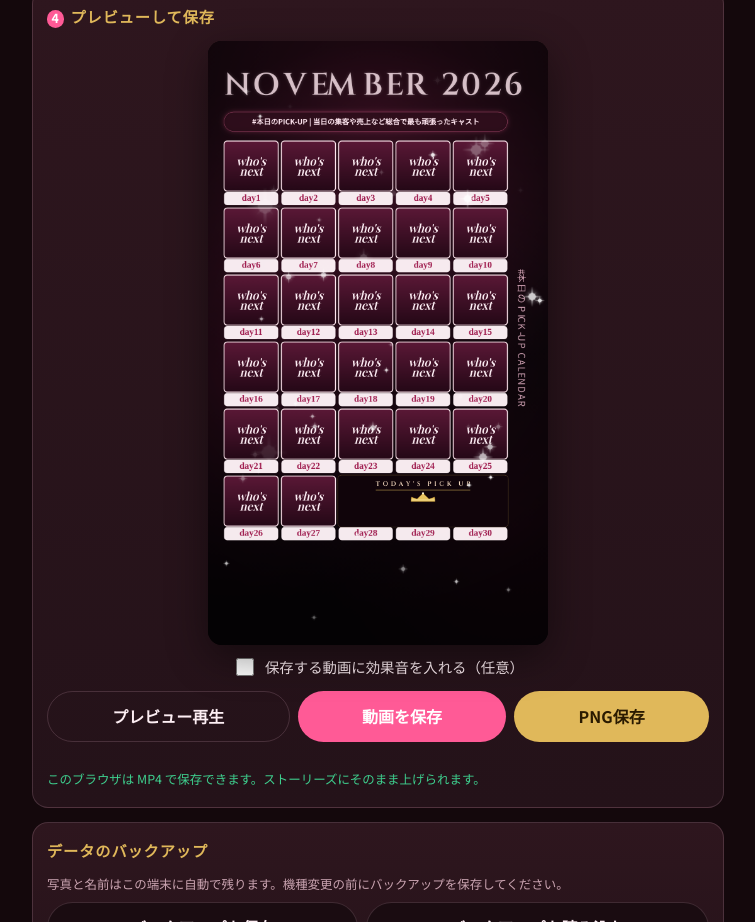
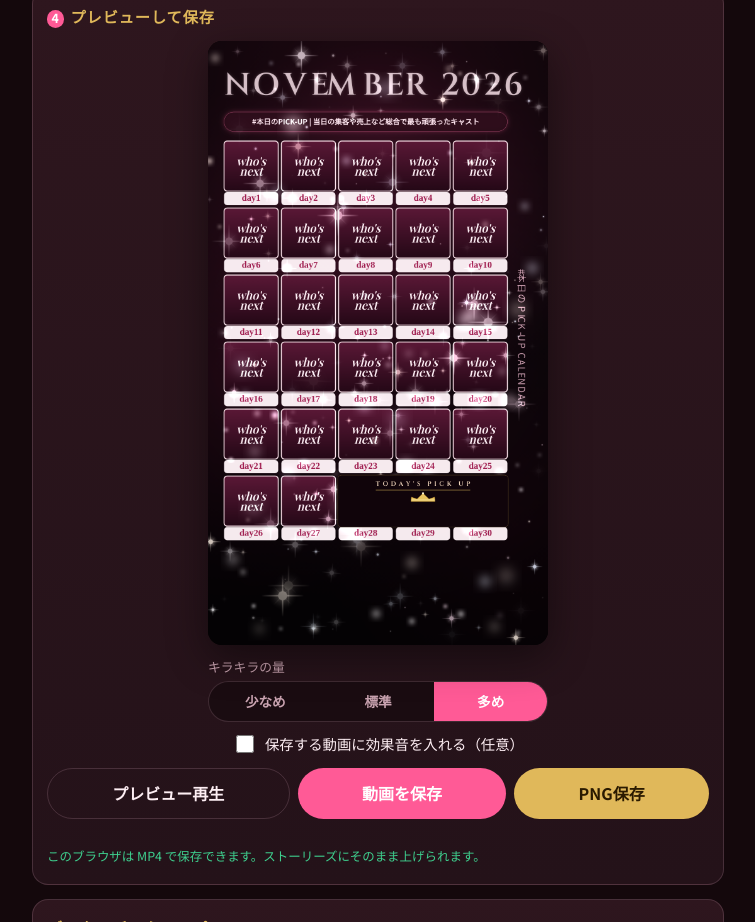
Before and after one commit to cocarero-glitch/cocarero-glitch.github.io, a plain HTML site: page pickup-calendar/index.html in a window 1280 px wide. Shown: the part 3072-3994 px from the top of the page, without its empty margins (262-1017 px from the left). Drawn offline with nearby package versions, Linux system fonts and the light colour scheme; a web font is replaced by a local one.

Commit message:
Update the pickup calendar sparkle effect.
Co-authored-by: cocarero-glitch <cocarero-glitch@users.noreply.github.com>

```diff
--- a/pickup-calendar/index.html
+++ b/pickup-calendar/index.html
@@ -110,6 +110,15 @@ input[type="color"] { height: 42px; padding: 4px; }
 #work { position: absolute; left: -9999px; top: 0; width: 1080px; height: 1920px; }
 .toggle { display: flex; align-items: center; gap: 8px; font-size: 0.9rem; }
 .toggle input { width: 18px; height: 18px; }
+.seg {
+  display: flex; width: 100%; border: 1px solid var(--line);
+  border-radius: 999px; overflow: hidden; background: #1a0c11;
+}
+.seg button {
+  flex: 1; border: 0; background: transparent; color: var(--muted);
+  padding: 9px 8px; cursor: pointer; font-size: 0.85rem; font-weight: 600;
+}
+.seg button.on { background: var(--accent); color: #fff; }
 .days { display: grid; grid-template-columns: repeat(auto-fill, minmax(148px, 1fr)); gap: 10px; }
 .day-card { background: #1a0c11; border: 1px solid var(--line); border-radius: 12px; padding: 8px; }
 .day-card .d-label { font-size: 0.75rem; color: var(--gold); font-weight: 700; margin-bottom: 6px; }
@@ -215,6 +224,14 @@ footer.note { font-size: 0.75rem; color: var(--muted); text-align: center; paddi
       </div>
       <canvas id="work" width="1080" height="1920"></canvas>
     </div>
+    <label class="fld" style="margin-top:12px;width:100%;max-width:340px;margin-left:auto;margin-right:auto">
+      <span>キラキラの量</span>
+      <div class="seg" id="sparkleAmt" role="radiogroup" aria-label="キラキラの量">
+        <button type="button" data-sparkle="low">少なめ</button>
+        <button type="button" data-sparkle="mid">標準</button>
+        <button type="button" data-sparkle="high" class="on">多め</button>
+      </div>
+    </label>
     <label class="toggle" style="margin-top:10px;justify-content:center">
       <input type="checkbox" id="sfxOn"> 保存する動画に効果音を入れる（任意）
     </label>
@@ -412,6 +429,7 @@ footer.note { font-size: 0.75rem; color: var(--muted); text-align: center; paddi
     month: now.getMonth() + 1,
     today: now.getDate(),
     winnerName: "",
+    sparkleAmount: "high",
     days: {}
   };
   let layout = computeLayout(daysInMonth(state.year, state.month));
@@ -420,7 +438,6 @@ footer.note { font-size: 0.75rem; color: var(--muted); text-align: center; paddi
   let logoImg = null;
   let staticLayer = null;
   let sparkles = [];
-  let starSprites = [];
   let playing = false, playTimer = 0, playStart = 0;
   let saving = false;
 
@@ -475,7 +492,7 @@ footer.note { font-size: 0.75rem; color: var(--muted); text-align: center; paddi
   async function saveAll() {
     try {
       const all = JSON.parse(localStorage.getItem(LS_KEY) || "{}");
-      all.settings = { theme: state.theme, color1: state.color1, color2: state.color2, storeName: state.storeName };
+      all.settings = { theme: state.theme, color1: state.color1, color2: state.color2, storeName: state.storeName, sparkleAmount: state.sparkleAmount };
       all.current = monthKey();
       all.months = all.months || {};
       all.months[monthKey()] = metaPayload();
@@ -517,6 +534,7 @@ footer.note { font-size: 0.75rem; color: var(--muted); text-align: center; paddi
       state.theme = all.settings.theme || state.theme;
       state.color1 = all.settings.color1 || state.color1;
       state.color2 = all.settings.color2 || state.color2;
+      if (all.settings.sparkleAmount) state.sparkleAmount = all.settings.sparkleAmount;
     }
     if (all.current) {
       const parts = all.current.split("-").map(Number);
@@ -678,74 +696,156 @@ footer.note { font-size: 0.75rem; color: var(--muted); text-align: center; paddi
     ctx.restore();
   }
 
-  function makeStarSprite(size) {
+  const SPARKLE_PLAN = {
+    low:  { nStar: 32, nStarSm: 48, nBokeh: 40, nDot: 32 },
+    mid:  { nStar: 44, nStarSm: 70, nBokeh: 62, nDot: 44 },
+    high: { nStar: 58, nStarSm: 88, nBokeh: 86, nDot: 68 }
+  };
+  const SPARKLE_COLORS = {
+    white: [255, 255, 255],
+    cool: [228, 242, 255],
+    warm: [255, 246, 230],
+    pink: [255, 232, 244]
+  };
+  function fillSprite(size, valueFn, rgb) {
     const c = document.createElement("canvas");
     c.width = c.height = size;
     const ctx = c.getContext("2d");
-    const cx = size/2, cy = size/2;
     const img = ctx.createImageData(size, size);
     const data = img.data;
-    const beam = size * 0.065, diagW = size * 0.04;
+    const cx = size / 2, cy = size / 2;
+    const r = rgb[0], g = rgb[1], b = rgb[2];
     for (let y = 0; y < size; y++) {
       for (let x = 0; x < size; x++) {
-        const dx = x + 0.5 - cx, dy = y + 0.5 - cy;
-        const ax = Math.abs(dx), ay = Math.abs(dy);
-        const vert = Math.max(0, 1 - ax/Math.max(beam,0.5)) * Math.max(0, 1 - ay/(size*0.5));
-        const horz = Math.max(0, 1 - ay/Math.max(beam,0.5)) * Math.max(0, 1 - ax/(size*0.5));
-        const rx = (dx+dy)/Math.SQRT2, ry = (dx-dy)/Math.SQRT2;
-        const d1 = Math.max(0, 1 - Math.abs(rx)/Math.max(diagW,0.4)) * Math.max(0, 1 - Math.abs(ry)/(size*0.32));
-        const d2 = Math.max(0, 1 - Math.abs(ry)/Math.max(diagW,0.4)) * Math.max(0, 1 - Math.abs(rx)/(size*0.32));
-        const dist = Math.sqrt(dx*dx+dy*dy);
-        const core = Math.pow(Math.max(0, 1 - dist/(size*0.2)), 0.55);
-        const glow = Math.pow(Math.max(0, 1 - dist/(size*0.48)), 2.2) * 0.55;
-        let v = vert + horz + 0.55*(d1+d2) + 1.35*core + glow;
-        v = Math.min(1, Math.pow(v, 0.82));
-        const i = (y*size + x) * 4;
-        data[i] = data[i+1] = data[i+2] = 255;
-        data[i+3] = (v * 255) | 0;
+        const v = valueFn(x + 0.5 - cx, y + 0.5 - cy, size);
+        if (v <= 0.002) continue;
+        const i = (y * size + x) * 4;
+        data[i] = r; data[i+1] = g; data[i+2] = b;
+        data[i+3] = (Math.min(1, v) * 255) | 0;
       }
     }
     ctx.putImageData(img, 0, 0);
     return c;
   }
+  function starValue(dx, dy, size) {
+    const ax = Math.abs(dx), ay = Math.abs(dy);
+    const dist = Math.sqrt(dx * dx + dy * dy);
+    const beam = Math.max(0.85, size * 0.026);
+    const armLen = size * 0.49;
+    const vert = Math.max(0, 1 - ax / beam) * Math.max(0, 1 - ay / armLen);
+    const horz = Math.max(0, 1 - ay / beam) * Math.max(0, 1 - ax / armLen);
+    const arms = Math.pow(vert, 1.12) + Math.pow(horz, 1.12);
+    const rx = (dx + dy) * 0.70710678, ry = (dx - dy) * 0.70710678;
+    const diagW = Math.max(0.55, size * 0.016);
+    const diagLen = size * 0.30;
+    const d1 = Math.max(0, 1 - Math.abs(rx) / diagW) * Math.max(0, 1 - Math.abs(ry) / diagLen);
+    const d2 = Math.max(0, 1 - Math.abs(ry) / diagW) * Math.max(0, 1 - Math.abs(rx) / diagLen);
+    const diags = 0.42 * (Math.pow(d1, 1.2) + Math.pow(d2, 1.2));
+    const core = Math.pow(Math.max(0, 1 - dist / (size * 0.11)), 0.42);
+    const glow = Math.pow(Math.max(0, 1 - dist / (size * 0.34)), 2.35) * 0.75;
+    return Math.min(1, Math.pow(arms * 1.2 + diags + core * 1.55 + glow, 0.76));
+  }
+  function bokehValue(dx, dy, size) {
+    const dist = Math.sqrt(dx * dx + dy * dy);
+    const sigma = size * 0.22;
+    return Math.min(1, Math.exp(-(dist * dist) / (2 * sigma * sigma)) * 0.90);
+  }
+  function dotValue(dx, dy, size) {
+    const dist = Math.sqrt(dx * dx + dy * dy);
+    const core = Math.pow(Math.max(0, 1 - dist / (size * 0.16)), 0.5);
+    const glow = Math.pow(Math.max(0, 1 - dist / (size * 0.46)), 2.15) * 0.65;
+    return Math.min(1, core * 1.25 + glow);
+  }
+  function tintedSet(sizes, valueFn) {
+    const keys = Object.keys(SPARKLE_COLORS);
+    return sizes.map(function (s) {
+      const o = {};
+      for (let i = 0; i < keys.length; i++) o[keys[i]] = fillSprite(s, valueFn, SPARKLE_COLORS[keys[i]]);
+      return o;
+    });
+  }
+  let sparkleSheets = null;
+  function ensureSparkleSprites() {
+    if (sparkleSheets) return;
+    sparkleSheets = {
+      flare: tintedSet([64, 88, 112, 136], starValue),
+      star: tintedSet([28, 40, 52, 68], starValue),
+      bokeh: tintedSet([24, 38, 54, 76, 100], bokehValue),
+      dot: tintedSet([10, 14, 18, 24], dotValue)
+    };
+  }
+  function pickColorKey(rand) {
+    const r = rand();
+    if (r < 0.46) return "white";
+    if (r < 0.72) return "cool";
+    if (r < 0.88) return "warm";
+    return "pink";
+  }
+  function addSparkleGroup(rand, n, kind, sizes, modes, baseA0, baseA1, drift, speed0, speed1) {
+    for (let i = 0; i < n; i++) {
+      const si = Math.min(sizes.length - 1, (Math.pow(rand(), 1.4) * sizes.length) | 0);
+      const mode = modes[(rand() * modes.length) | 0];
+      sparkles.push({
+        kind: kind,
+        si: si,
+        color: pickColorKey(rand),
+        x: 8 + rand() * (W - 16),
+        y: 16 + rand() * (H - 32),
+        phase: rand() * Math.PI * 2,
+        speed: speed0 + rand() * (speed1 - speed0),
+        driftX: (rand() - 0.5) * drift,
+        driftY: (rand() - 0.5) * drift * 0.8,
+        driftS: 0.22 + rand() * 0.45,
+        baseA: baseA0 + rand() * (baseA1 - baseA0),
+        mode: mode,
+        rot: (kind === "flare" || kind === "star") && rand() < 0.18 ? (rand() - 0.5) * 0.4 : 0
+      });
+    }
+  }
   function initSparkles() {
-    const sizes = [22, 32, 44, 64, 88, 120];
-    starSprites = sizes.map(makeStarSprite);
+    ensureSparkleSprites();
+    const plan = SPARKLE_PLAN[state.sparkleAmount] || SPARKLE_PLAN.high;
     const rand = seedRng(42);
     sparkles = [];
-    for (let i = 0; i < 80; i++) {
-      const pick = rand();
-      let si = 0;
-      if (pick > 0.55) si = 1;
-      if (pick > 0.75) si = 2;
-      if (pick > 0.88) si = 3;
-      if (pick > 0.95) si = 4;
-      if (pick > 0.985) si = 5;
-      sparkles.push({
-        x: 20 + rand()*(W-40),
-        y: 40 + rand()*(H-80),
-        si,
-        phase: rand() * Math.PI * 2,
-        speed: 1.1 + rand()*2.4,
-        driftX: (rand()-0.5)*18,
-        driftY: (rand()-0.5)*14,
-        baseA: 0.35 + rand()*0.65
-      });
-    }
+    addSparkleGroup(rand, plan.nStar, "flare", sparkleSheets.flare, ["pulse", "pulse", "flash"], 0.38, 0.82, 18, 1.0, 2.6);
+    addSparkleGroup(rand, plan.nStarSm, "star", sparkleSheets.star, ["pulse", "flash", "pulse"], 0.40, 0.95, 16, 1.3, 3.4);
+    addSparkleGroup(rand, plan.nBokeh, "bokeh", sparkleSheets.bokeh, ["soft", "soft", "pulse"], 0.22, 0.58, 42, 0.45, 1.3);
+    addSparkleGroup(rand, plan.nDot, "dot", sparkleSheets.dot, ["pulse", "flash", "soft"], 0.35, 0.9, 14, 1.2, 3.6);
+  }
+  function sparkleTwinkle(sp, t) {
+    const s = Math.sin(sp.phase + t * sp.speed);
+    if (sp.mode === "flash") {
+      const k = Math.max(0, s);
+      return 0.07 + 0.93 * Math.pow(k, 5.5);
+    }
+    if (sp.mode === "soft") {
+      return 0.30 + 0.55 * (0.5 + 0.5 * s);
+    }
+    return 0.40 + 0.60 * Math.pow(0.5 + 0.5 * s, 1.05);
   }
   function drawSparkles(ctx, t) {
+    if (!sparkleSheets) ensureSparkleSprites();
     ctx.save();
-    ctx.globalCompositeOperation = "screen";
+    ctx.globalCompositeOperation = "lighter";
     for (let i = 0; i < sparkles.length; i++) {
       const sp = sparkles[i];
-      const tw = Math.pow(0.5 + 0.5 * Math.sin(sp.phase + t * sp.speed), 1.55);
+      const tw = sparkleTwinkle(sp, t);
       const a = sp.baseA * tw;
-      if (a < 0.05) continue;
-      const x = sp.x + Math.sin(sp.phase*0.5 + t*0.4) * sp.driftX;
-      const y = sp.y + Math.cos(sp.phase*0.4 + t*0.35) * sp.driftY;
-      const spr = starSprites[sp.si];
+      if (a < 0.04) continue;
+      const x = sp.x + Math.sin(sp.phase * 0.55 + t * sp.driftS) * sp.driftX;
+      const y = sp.y + Math.cos(sp.phase * 0.4 + t * sp.driftS * 0.85) * sp.driftY;
+      const sheet = sparkleSheets[sp.kind];
+      const spr = sheet[sp.si][sp.color];
       ctx.globalAlpha = a;
-      ctx.drawImage(spr, x - spr.width/2, y - spr.height/2);
+      if (sp.rot) {
+        ctx.save();
+        ctx.translate(x, y);
+        ctx.rotate(sp.rot);
+        ctx.drawImage(spr, -spr.width / 2, -spr.height / 2);
+        ctx.restore();
+      } else {
+        ctx.drawImage(spr, x - spr.width / 2, y - spr.height / 2);
+      }
     }
     ctx.globalAlpha = 1;
     ctx.restore();
@@ -988,12 +1088,12 @@ footer.note { font-size: 0.75rem; color: var(--muted); text-align: center; paddi
       drawHero(ctx, box, img, rec.ox, rec.oy, 0.55 * fade);
       ctx.restore();
     }
+    drawSparkles(ctx, t);
     if (t >= BANNER_AT) {
       const u = easeOutBack(Math.min(1, (t - BANNER_AT) / 0.45));
       const a = Math.min(1, (t - BANNER_AT) / 0.25);
       drawBanner(ctx, state.winnerName, u, a);
     }
-    drawSparkles(ctx, t);
   }
   function blitPreview() {
     pctx.drawImage(work, 0, 0, preview.width, preview.height);
@@ -1150,6 +1250,11 @@ footer.note { font-size: 0.75rem; color: var(--muted); text-align: center; paddi
       b.classList.toggle("on", b.dataset.theme === state.theme);
     });
     $("customRow").classList.toggle("show", state.theme === "custom");
+  }
+  function syncSparkleButtons() {
+    document.querySelectorAll("#sparkleAmt [data-sparkle]").forEach(function (b) {
+      b.classList.toggle("on", b.dataset.sparkle === state.sparkleAmount);
+    });
   }
   function fillMonthSelects() {
     const ms = $("month");
@@ -1290,6 +1395,7 @@ footer.note { font-size: 0.75rem; color: var(--muted); text-align: center; paddi
     $("color1").value = state.color1;
     $("color2").value = state.color2;
     syncThemeButtons();
+    syncSparkleButtons();
     renderDayCards();
     buildStatic();
     redrawPoster();
@@ -1445,6 +1551,15 @@ footer.note { font-size: 0.75rem; color: var(--muted); text-align: center; paddi
       let i = 0;
       for (let d = 1; d <= n && i < files.length; d++, i++) await assignPhoto(d, files[i]);
       setStatus(Math.min(files.length, n) + "枚の写真を1日から順に入れました。", "ok");
+    });
+    $("sparkleAmt").addEventListener("click", function (e) {
+      const b = e.target.closest("[data-sparkle]");
+      if (!b) return;
+      state.sparkleAmount = b.dataset.sparkle;
+      syncSparkleButtons();
+      initSparkles();
+      scheduleSave();
+      redrawPoster();
     });
     $("btnPlay").addEventListener("click", function () { ensureAudio(); playPreview(); });
     $("btnPng").addEventListener("click", async function () {
@@ -1544,6 +1659,7 @@ footer.note { font-size: 0.75rem; color: var(--muted); text-align: center; paddi
       drawAt: function (t) { buildStatic(); drawFrame(wctx, t); blitPreview(); return work.toDataURL("image/png"); },
       setupSample: async function (winnerName) {
         state.theme = "myumyu";
+        state.sparkleAmount = "high";
         state.year = 2026; state.month = 11; state.today = 25;
         state.storeName = "Myu Myu 川崎";
         state.winnerName = winnerName || "サンプル";
@@ -1552,6 +1668,7 @@ footer.note { font-size: 0.75rem; color: var(--muted); text-align: center; paddi
           state.days[d] = { name: d === 25 ? state.winnerName : "", ox: 0.5, oy: 0.5, dataUrl: url };
           await setDayImage(d, url);
         }
+        initSparkles();
         refreshAll();
         return true;
       },
```
Also changed, not shown: 1 other file.
